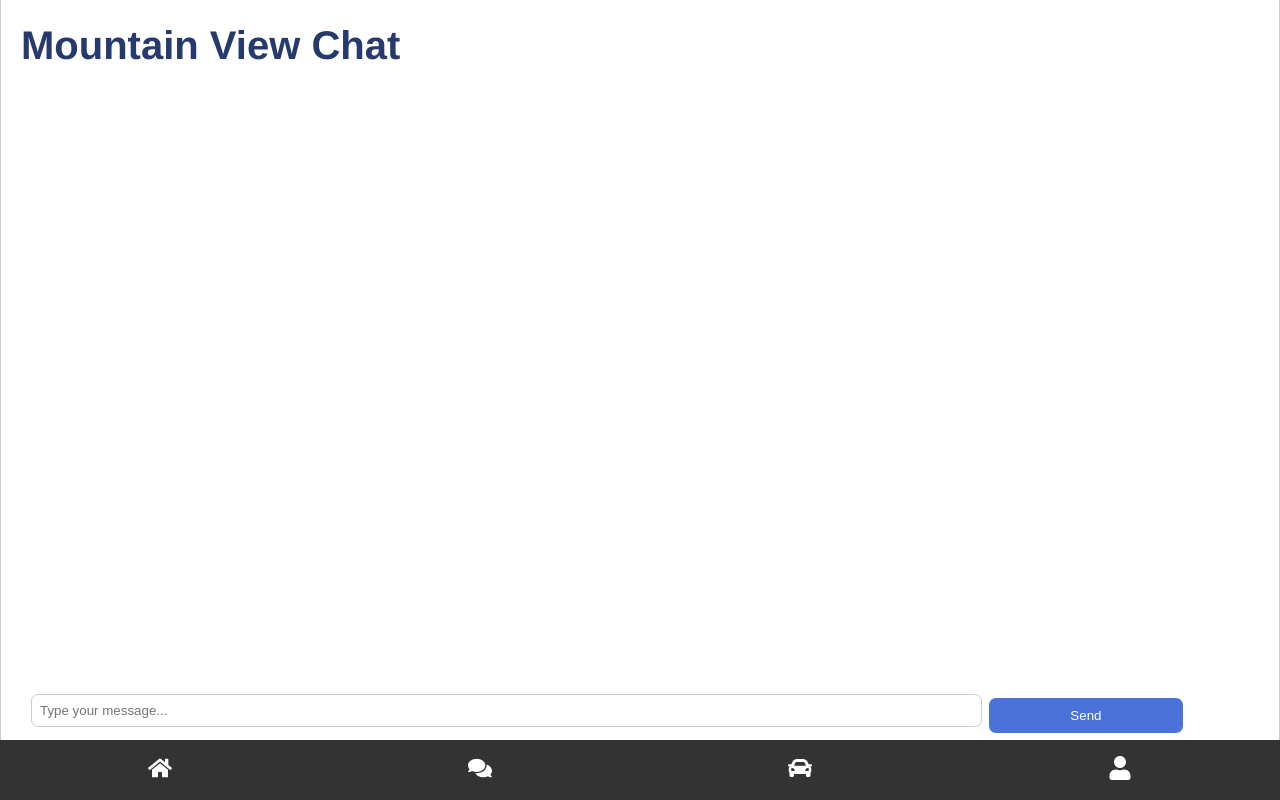
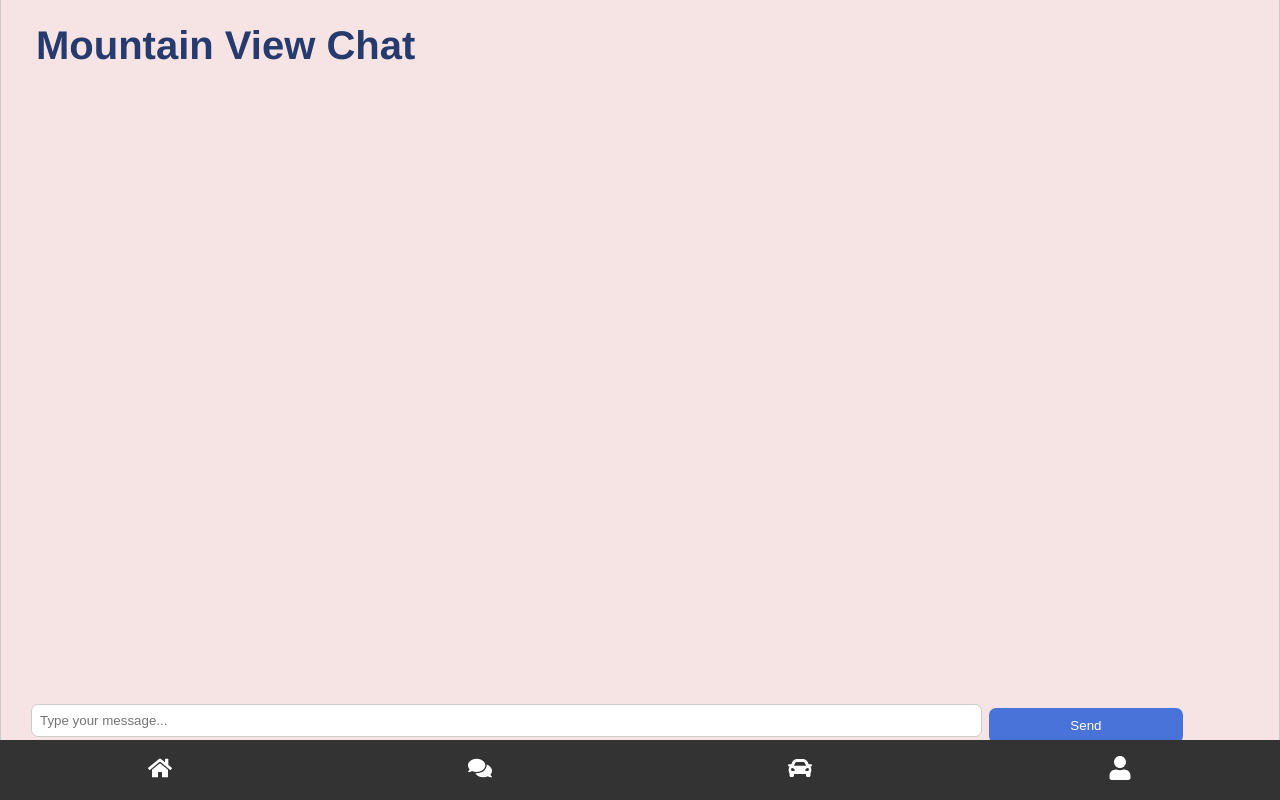
Before and after one commit to CMUSVCampuShare/frontend_js, a React (Create React App) app: page /chat in a window 1280 px wide. Built offline with nearby package versions, Linux system fonts and the light colour scheme.

Commit message:
chat screen bg and css

```diff
--- a/src/css/chat.css
+++ b/src/css/chat.css
@@ -2,7 +2,7 @@
 
 .chat-container {
   width: 100vw;
-  background-color: #fff;
+  background-color: #F6E4E4;
   border: 1px solid #ccc;
   border-radius: 10px;
   box-shadow: 0px 0px 10px rgba(0, 0, 0, 0.1);
@@ -16,6 +16,7 @@
   text-align: center;
   margin-bottom: 20px;
  justify-content: center;
+ padding:0 0px 0 15px;
 }
 
 .chat-messages {
@@ -62,7 +63,7 @@ border: none;
   padding-top: 10px;
   flex-direction: row;
   width: 90vw;
-  padding: 10px 10px 0 10px;
+  padding: 20px 10px 0 10px;
   justify-content: center;
   gap:7px;
 }
```
